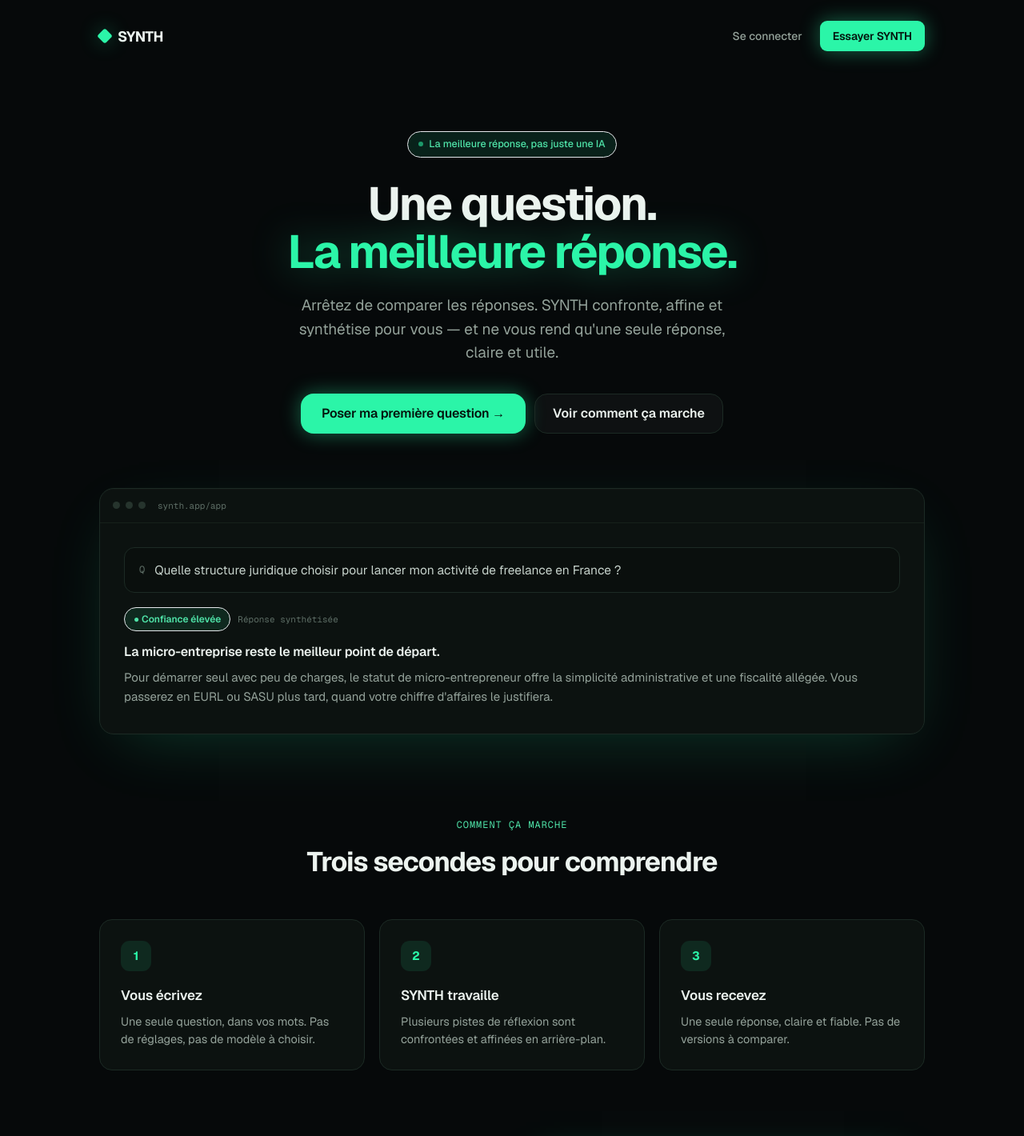
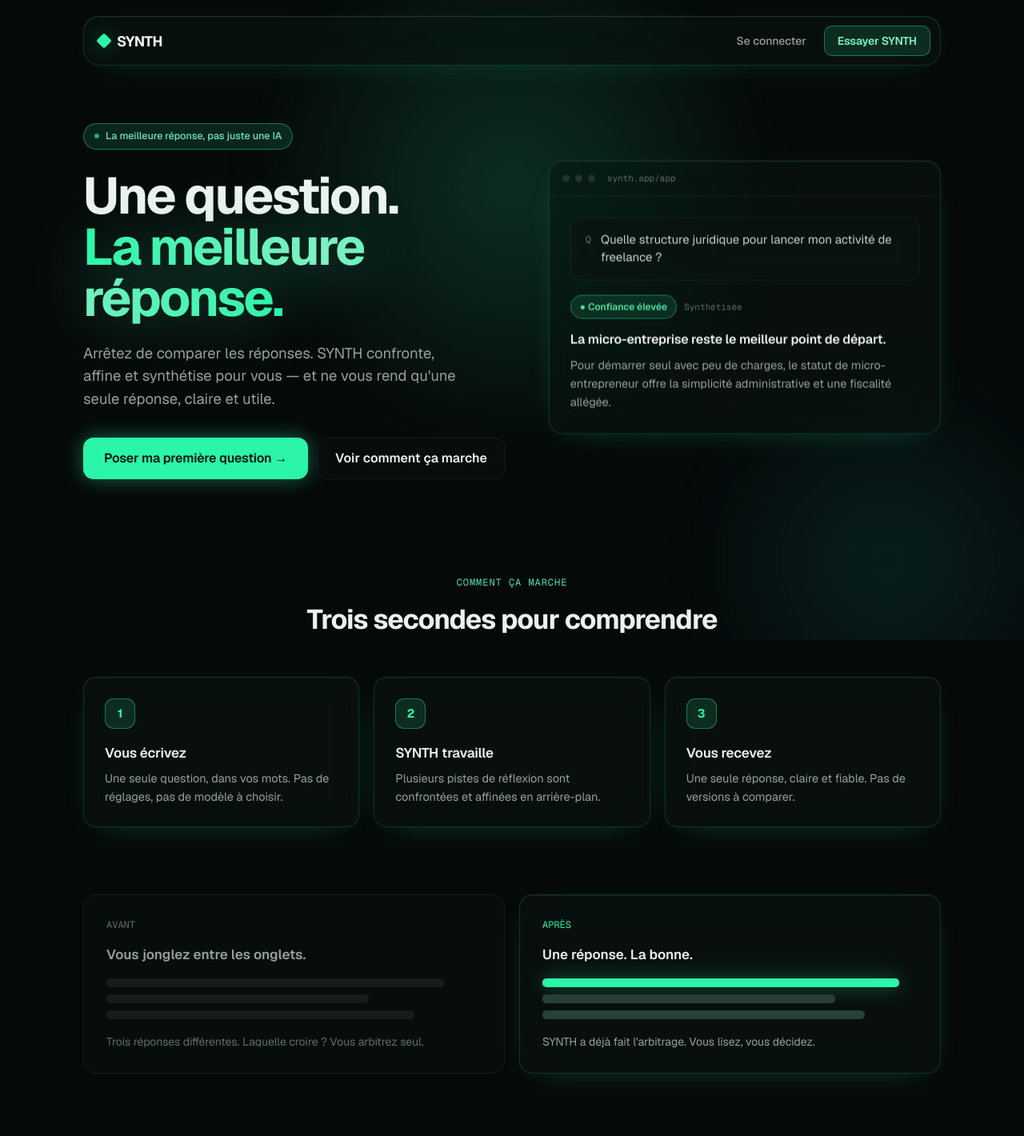
Before and after one commit to dam824/Synth, a Next.js app: page / in a window 1280 px wide. Shown: the top 1420 px of the page at 80% size. Built offline with nearby package versions, Linux system fonts and the light colour scheme; no server answers.

Commit message:
style: landing en glassmorphisme (nav flottante, halos, cartes givrees)

```diff
--- a/src/app/page.tsx
+++ b/src/app/page.tsx
@@ -48,64 +48,69 @@
   const startHref = session?.user ? "/app" : "/login";
 
   return (
-    <div className="synth-scroll mx-auto max-w-[1080px] px-6">
-      {/* Nav */}
-      <nav className="flex items-center justify-between py-[26px]">
+    <div className="relative min-h-screen overflow-hidden">
+      <div className="synth-orbs" />
+
+      <div className="synth-scroll relative z-10 mx-auto max-w-[1120px] px-6">
+        {/* Nav flottante (glass) */}
+        <nav className="glass sticky top-4 z-30 mt-5 flex items-center justify-between rounded-2xl py-[11px] pl-[18px] pr-3">
           <Logo />
           <div className="flex items-center gap-2">
             <Link
               href="/login"
-            className="flex h-[38px] items-center rounded-[9px] px-[14px] text-[14px] font-medium text-muted-fg transition hover:bg-white/5"
+              className="flex h-[38px] items-center rounded-[10px] px-[14px] text-[14px] font-medium text-muted-fg transition hover:bg-white/[.05]"
             >
               Se connecter
             </Link>
             <Link
               href={startHref}
-            className="flex h-[38px] items-center rounded-[9px] bg-primary px-4 text-[14px] font-semibold tracking-[-0.01em] text-primary-fg shadow-glow transition hover:opacity-90"
+              className="glass-accent flex h-[38px] items-center rounded-[10px] px-4 text-[14px] font-semibold tracking-[-0.01em] text-[#7FF0C2] transition hover:brightness-110"
             >
               Essayer SYNTH
             </Link>
           </div>
         </nav>
 
-      {/* Hero */}
-      <header className="mx-auto max-w-[760px] px-0 pb-[60px] pt-[74px] text-center">
-        <div className="mb-7 inline-flex items-center gap-[7px] rounded-full border border-primary/25 bg-accent-soft px-[13px] py-[6px]">
+        {/* Hero asymétrique */}
+        <header className="grid grid-cols-1 items-center gap-10 py-[72px] md:grid-cols-[1.05fr_.95fr]">
+          <div>
+            <div className="glass-accent mb-[26px] inline-flex items-center gap-2 rounded-full px-[13px] py-[6px]">
               <span className="animate-synth-glow h-[6px] w-[6px] rounded-full bg-accent shadow-glow" />
-          <span className="text-[12.5px] font-medium text-accent-strong">
+              <span className="text-[12.5px] font-medium text-[#6FE9B7]">
                 La meilleure réponse, pas juste une IA
               </span>
             </div>
-        <h1 className="m-0 mb-[22px] text-[40px] font-bold leading-[1.04] tracking-[-0.035em] sm:text-[58px]">
+            <h1 className="m-0 mb-[22px] text-[44px] font-bold leading-[1.0] tracking-[-0.04em] sm:text-[64px]">
               Une question.
               <br />
-          <span className="text-accent drop-shadow-[0_0_24px_rgba(43,245,168,.35)]">
+              <span className="bg-gradient-to-r from-accent via-[#7FF0C2] to-accent bg-clip-text text-transparent drop-shadow-[0_0_38px_rgba(43,245,168,.35)]">
                 La meilleure réponse.
               </span>
             </h1>
-        <p className="mx-auto mb-9 max-w-[540px] text-[19px] leading-[1.55] text-muted-fg">
-          Arrêtez de comparer les réponses. SYNTH confronte, affine et synthétise
-          pour vous — et ne vous rend qu&apos;une seule réponse, claire et utile.
+            <p className="m-0 mb-[34px] max-w-[480px] text-[18.5px] leading-[1.55] text-muted-fg">
+              Arrêtez de comparer les réponses. SYNTH confronte, affine et
+              synthétise pour vous — et ne vous rend qu&apos;une seule réponse,
+              claire et utile.
             </p>
-        <div className="flex flex-wrap justify-center gap-[11px]">
+            <div className="flex flex-wrap gap-[11px]">
               <Link
                 href={startHref}
-            className="inline-flex h-[50px] items-center gap-2 rounded-xl bg-primary px-[26px] text-[16px] font-semibold tracking-[-0.01em] text-primary-fg shadow-glow transition hover:opacity-90"
+                className="inline-flex h-[52px] items-center gap-2 rounded-[13px] bg-primary px-[26px] text-[16px] font-semibold tracking-[-0.01em] text-primary-fg shadow-glow transition hover:opacity-90"
               >
                 Poser ma première question →
               </Link>
               <a
                 href="#how"
-            className="inline-flex h-[50px] items-center rounded-xl border border-border bg-white/[.03] px-[22px] text-[16px] font-semibold text-foreground transition hover:bg-white/[.06]"
+                className="glass-soft inline-flex h-[52px] items-center rounded-[13px] px-[22px] text-[16px] font-semibold text-foreground transition hover:brightness-125"
               >
                 Voir comment ça marche
               </a>
             </div>
-      </header>
+          </div>
 
-      {/* Aperçu produit */}
-      <div className="mb-10 mt-2 overflow-hidden rounded-[18px] border border-border bg-surface shadow-preview">
-        <div className="flex items-center gap-[7px] border-b border-border-soft px-4 py-[13px]">
+          {/* Aperçu produit (glass) */}
+          <div className="glass animate-synth-float overflow-hidden rounded-[18px]">
+            <div className="flex items-center gap-[7px] border-b border-white/[.06] px-4 py-[13px]">
               <span className="h-[9px] w-[9px] rounded-full bg-[#26342D]" />
               <span className="h-[9px] w-[9px] rounded-full bg-[#26342D]" />
               <span className="h-[9px] w-[9px] rounded-full bg-[#26342D]" />
@@ -113,37 +118,37 @@
                 synth.app/app
               </span>
             </div>
-        <div className="px-[30px] pb-[34px] pt-[30px]">
-          <div className="mb-[18px] flex items-start gap-3 rounded-[13px] border border-border bg-surface-soft px-[18px] py-4">
+            <div className="px-[26px] pb-[28px] pt-[26px]">
+              <div className="glass-soft mb-[18px] flex items-start gap-3 rounded-[13px] px-[18px] py-4">
                 <span className="pt-[2px] font-mono text-[12px] text-faint">Q</span>
-            <span className="text-[15.5px] text-[#C6D2CB]">
-              Quelle structure juridique choisir pour lancer mon activité de
-              freelance en France ?
+                <span className="text-[15px] text-[#C6D2CB]">
+                  Quelle structure juridique pour lancer mon activité de freelance
+                  ?
                 </span>
               </div>
               <div className="mb-[14px] flex items-center gap-[9px]">
-            <span className="inline-flex items-center gap-[6px] rounded-full border border-primary/30 bg-accent-soft px-[11px] py-[5px] text-[12px] font-semibold text-accent-strong">
+                <span className="glass-accent inline-flex items-center gap-[6px] rounded-full px-[11px] py-[5px] text-[12px] font-semibold text-[#4FE3A8]">
                   ● Confiance élevée
                 </span>
                 <span className="font-mono text-[11px] text-faint">
-              Réponse synthétisée
+                  Synthétisée
                 </span>
               </div>
               <p className="m-0 mb-2 text-[16px] font-semibold tracking-[-0.01em]">
                 La micro-entreprise reste le meilleur point de départ.
               </p>
-          <p className="m-0 text-[15px] leading-[1.6] text-muted-fg">
+              <p className="m-0 text-[14.5px] leading-[1.6] text-muted-fg">
                 Pour démarrer seul avec peu de charges, le statut de
                 micro-entrepreneur offre la simplicité administrative et une
-            fiscalité allégée. Vous passerez en EURL ou SASU plus tard, quand
-            votre chiffre d&apos;affaires le justifiera.
+                fiscalité allégée.
               </p>
             </div>
           </div>
+        </header>
 
         {/* Workflow */}
-      <section id="how" className="px-0 pb-[30px] pt-16">
-        <p className="m-0 mb-3 text-center font-mono text-[12px] tracking-[0.08em] text-accent-strong">
+        <section id="how" className="px-0 pb-[30px] pt-12">
+          <p className="m-0 mb-3 text-center font-mono text-[12px] tracking-[0.08em] text-[#4FE3A8]">
             COMMENT ÇA MARCHE
           </p>
           <h2 className="m-0 mb-[46px] text-center text-[34px] font-bold tracking-[-0.03em]">
@@ -151,11 +156,8 @@
           </h2>
           <div className="grid grid-cols-1 gap-[18px] sm:grid-cols-3">
             {STEPS.map((s) => (
-            <div
-              key={s.n}
-              className="rounded-xl border border-border bg-surface p-[26px]"
-            >
-              <div className="mb-[18px] flex h-[38px] w-[38px] items-center justify-center rounded-[11px] bg-accent-soft text-[15px] font-bold text-accent">
+              <div key={s.n} className="glass rounded-xl p-[26px]">
+                <div className="glass-accent mb-[18px] flex h-[38px] w-[38px] items-center justify-center rounded-[11px] text-[15px] font-bold text-accent">
                   {s.n}
                 </div>
                 <h3 className="m-0 mb-2 text-[17px] font-semibold tracking-[-0.01em]">
@@ -172,23 +174,25 @@
         {/* Avant / Après */}
         <section className="px-0 pb-[30px] pt-[54px]">
           <div className="grid grid-cols-1 gap-[18px] sm:grid-cols-2">
-          <div className="rounded-xl border border-border-soft bg-surface-soft p-7">
+            <div className="glass-soft rounded-xl p-7">
               <p className="m-0 mb-4 font-mono text-[12px] text-faint">AVANT</p>
               <p className="m-0 mb-4 text-[17px] font-semibold text-muted-fg">
                 Vous jonglez entre les onglets.
               </p>
               <div className="flex flex-col gap-[9px]">
-              <div className="h-[11px] w-[90%] rounded-[5px] bg-[#1E2A24]" />
-              <div className="h-[11px] w-[70%] rounded-[5px] bg-[#1E2A24]" />
-              <div className="h-[11px] w-[82%] rounded-[5px] bg-[#1E2A24]" />
+                <div className="h-[11px] w-[90%] rounded-[5px] bg-white/[.06]" />
+                <div className="h-[11px] w-[70%] rounded-[5px] bg-white/[.06]" />
+                <div className="h-[11px] w-[82%] rounded-[5px] bg-white/[.06]" />
               </div>
               <p className="mb-0 mt-[18px] text-[14px] leading-[1.5] text-faint">
                 Trois réponses différentes. Laquelle croire ? Vous arbitrez seul.
               </p>
             </div>
-          <div className="rounded-xl border border-primary/30 bg-surface p-7 shadow-accent">
+            <div className="glass rounded-xl p-7 shadow-accent">
               <p className="m-0 mb-4 font-mono text-[12px] text-accent">APRÈS</p>
-            <p className="m-0 mb-4 text-[17px] font-semibold">Une réponse. La bonne.</p>
+              <p className="m-0 mb-4 text-[17px] font-semibold">
+                Une réponse. La bonne.
+              </p>
               <div className="flex flex-col gap-[9px]">
                 <div className="h-[11px] w-[95%] rounded-[5px] bg-primary shadow-glow" />
                 <div className="h-[11px] w-[78%] rounded-[5px] bg-[#274038]" />
@@ -224,7 +228,7 @@
             {EXAMPLES.map((ex) => (
               <div
                 key={ex}
-              className="rounded-[13px] border border-border bg-surface px-5 py-[18px] text-[15px] text-muted-fg"
+                className="glass-soft rounded-[13px] px-5 py-[18px] text-[15px] text-muted-fg"
               >
                 {ex}
               </div>
@@ -233,11 +237,11 @@
         </section>
 
         {/* CTA */}
-      <section className="my-[50px] rounded-[22px] border border-primary/20 bg-gradient-to-br from-[#0A1411] to-surface px-8 py-[54px] text-center shadow-accent">
+        <section className="glass my-[50px] rounded-[22px] px-8 py-[54px] text-center shadow-accent">
           <h2 className="m-0 mb-3 text-[34px] font-bold tracking-[-0.03em] text-foreground">
             Vous posez la question.
             <br />
-          <span className="text-accent drop-shadow-[0_0_22px_rgba(43,245,168,.35)]">
+            <span className="bg-gradient-to-r from-accent to-[#7FF0C2] bg-clip-text text-transparent drop-shadow-[0_0_22px_rgba(43,245,168,.35)]">
               SYNTH s&apos;occupe du reste.
             </span>
           </h2>
@@ -253,7 +257,7 @@
         </section>
 
         {/* Footer */}
-      <footer className="flex flex-wrap items-center justify-between gap-[14px] border-t border-border py-[30px] pb-12">
+        <footer className="flex flex-wrap items-center justify-between gap-[14px] border-t border-white/[.06] py-[30px] pb-12">
           <div className="flex items-center gap-2">
             <Diamond size={11} />
             <span className="text-[14px] font-semibold">SYNTH</span>
@@ -268,5 +272,6 @@
           </div>
         </footer>
       </div>
+    </div>
   );
 }
```
Lines whose indentation alone changed are shown as unchanged.
